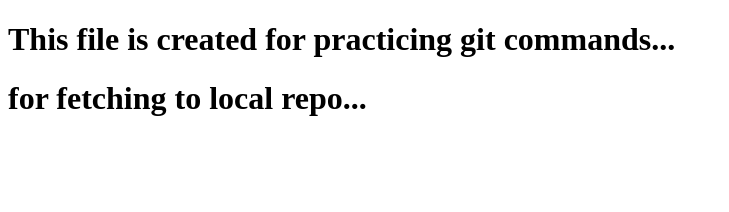
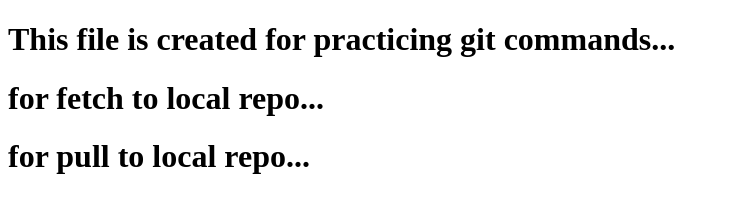
Before and after one commit to MayurNandre/practice_commands, a plain HTML site: page index.html in a window 1280 px wide. Shown: the whole page, without its empty margins (0-729 px from the left). Drawn offline with Linux system fonts and the light colour scheme.

Commit message:
pull practice

```diff
--- a/index.html
+++ b/index.html
@@ -7,6 +7,7 @@
 </head>
 <body>
     <h1>This file is created for practicing git commands...</h1>
-    <h1>for fetching to local repo...</h1>
+    <h1>for fetch to local repo...</h1>
+    <h1>for pull to local repo...</h1>
 </body>
 </html>
```
